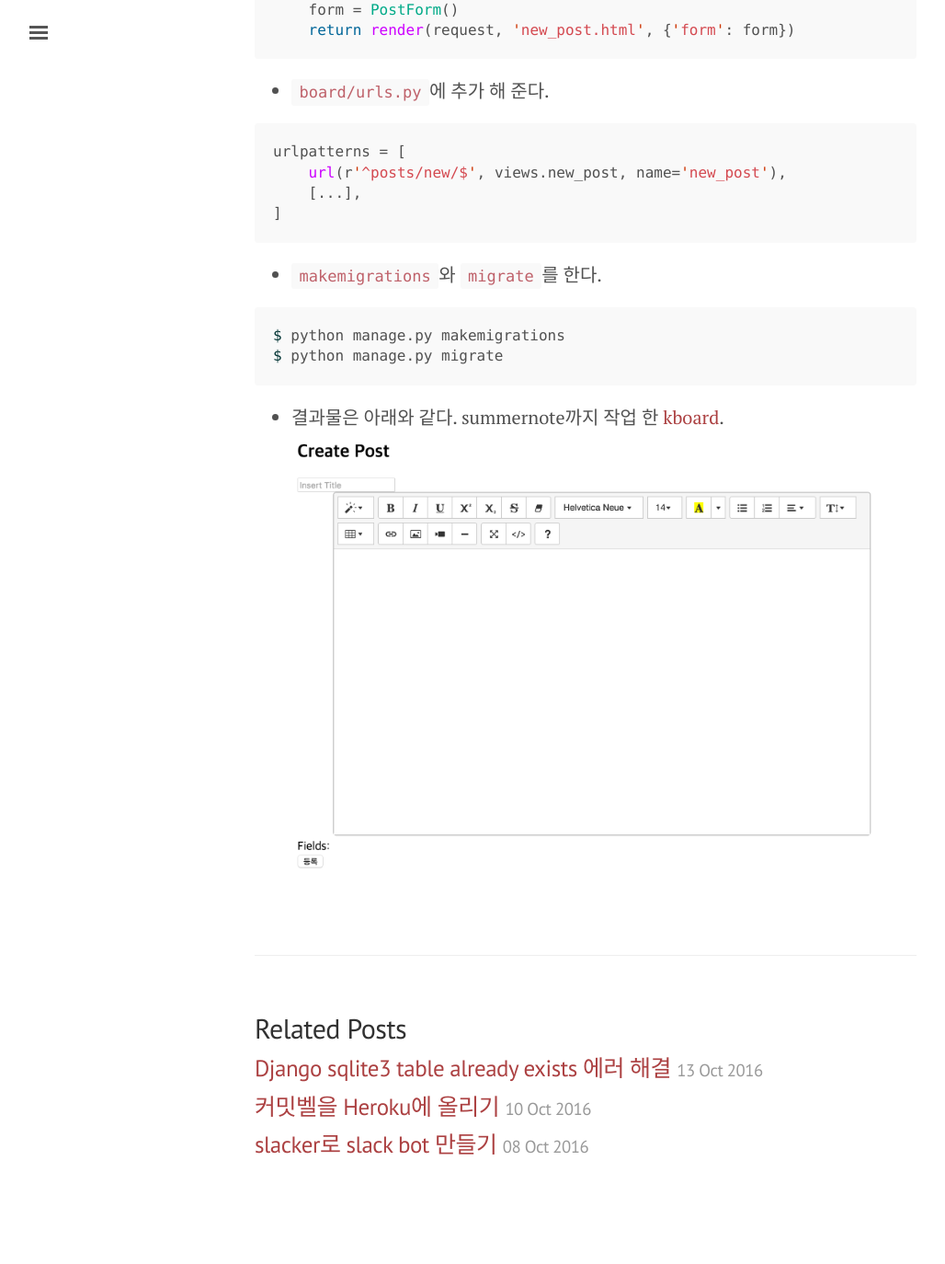
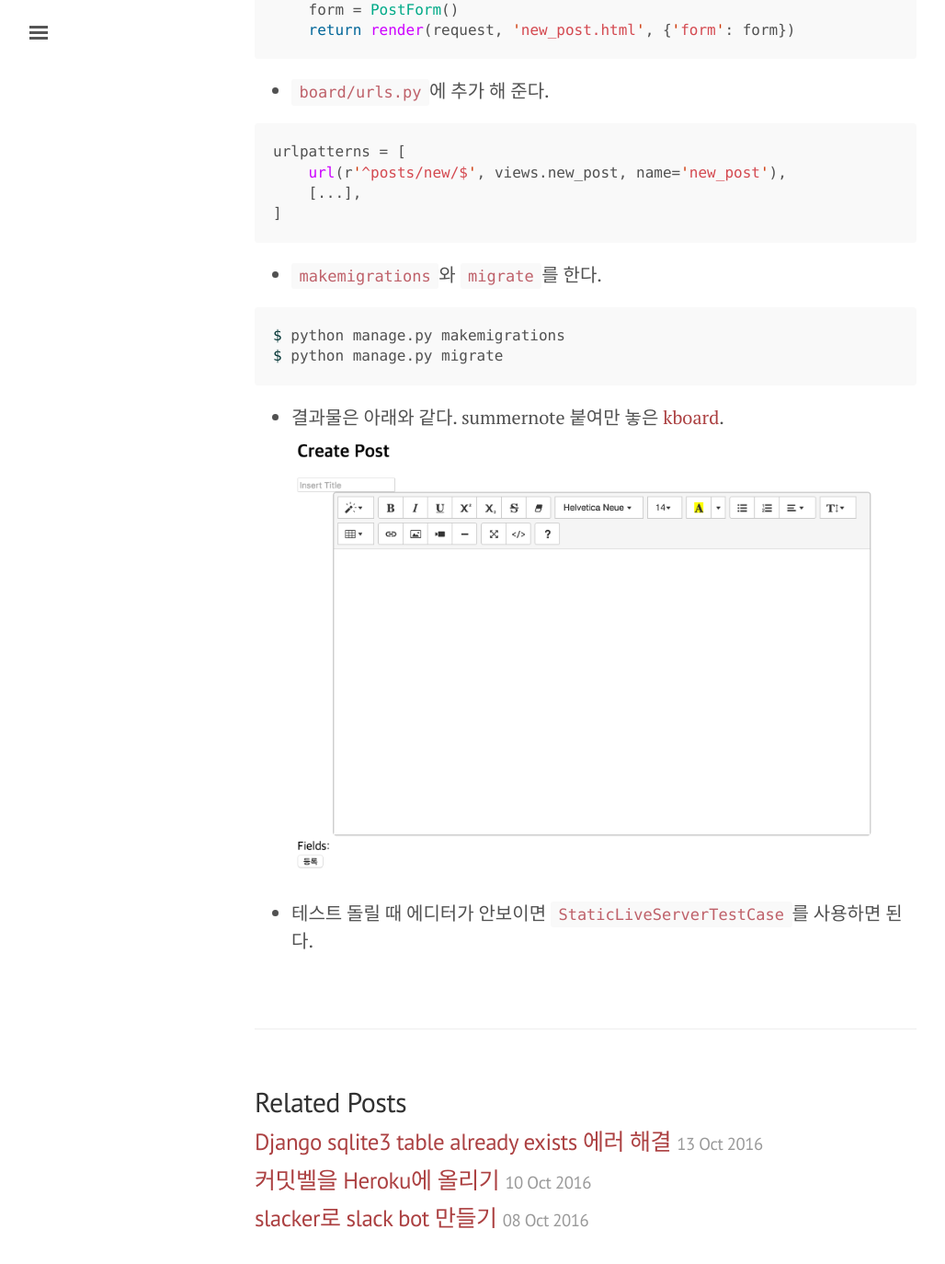
Before and after one commit to hyesun03/hyesun03.github.io, a Jekyll site: the page built from _posts/2016-10-12-summernote.md, in a window 1280 px wide and 1400 px high, scrolled down 2735 px. Shown: the top 1374 px of the window at 92% size, without its empty margins (3-1031 px from the left). Built offline with Jekyll 4.4.1, drawn with Linux system fonts in a browser that asks for light colours; comment, search, counter and statistics services are not loaded; before the commit the page ends 4055 px from its top, so only the background shows below that.

Commit message:
summernote 포스팅 끝

````diff
--- a/_posts/2016-10-12-summernote.md
+++ b/_posts/2016-10-12-summernote.md
@@ -113,5 +113,7 @@ $ python manage.py makemigrations
 $ python manage.py migrate
 ```
 
-* 결과물은 아래와 같다. summernote까지 작업 한 [kboard](https://github.com/hyesun03/k-board/tree/d1498d997ce2d98bc3532ea334864df0a48b99be).
+* 결과물은 아래와 같다. summernote 붙여만 놓은  [kboard](https://github.com/hyesun03/k-board/tree/d1498d997ce2d98bc3532ea334864df0a48b99be).
 ![summernote 적용]({{ site.url }}/images/summernote_0.png)
+
+* 테스트 돌릴 때 에디터가 안보이면 `StaticLiveServerTestCase`를 사용하면 된다.
````
